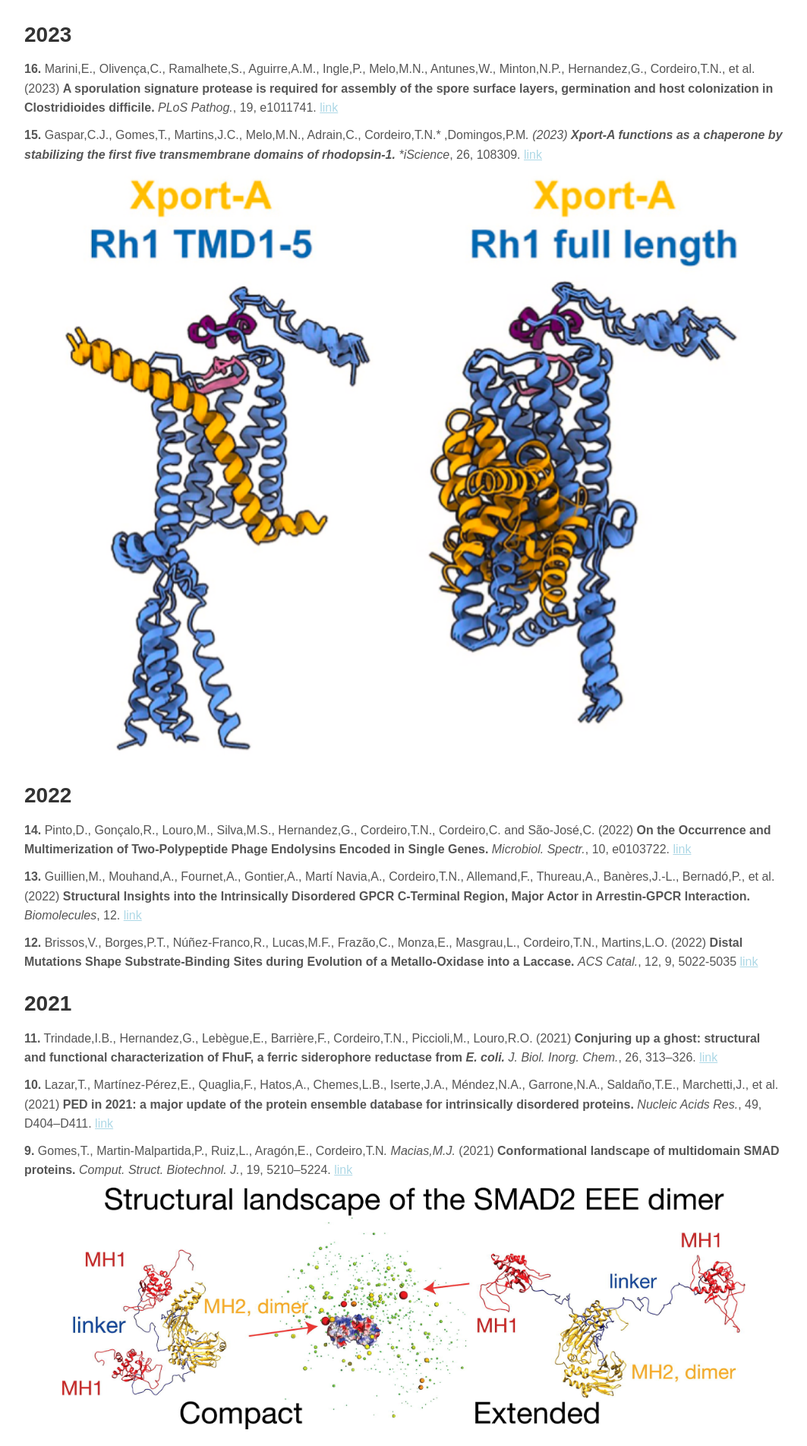
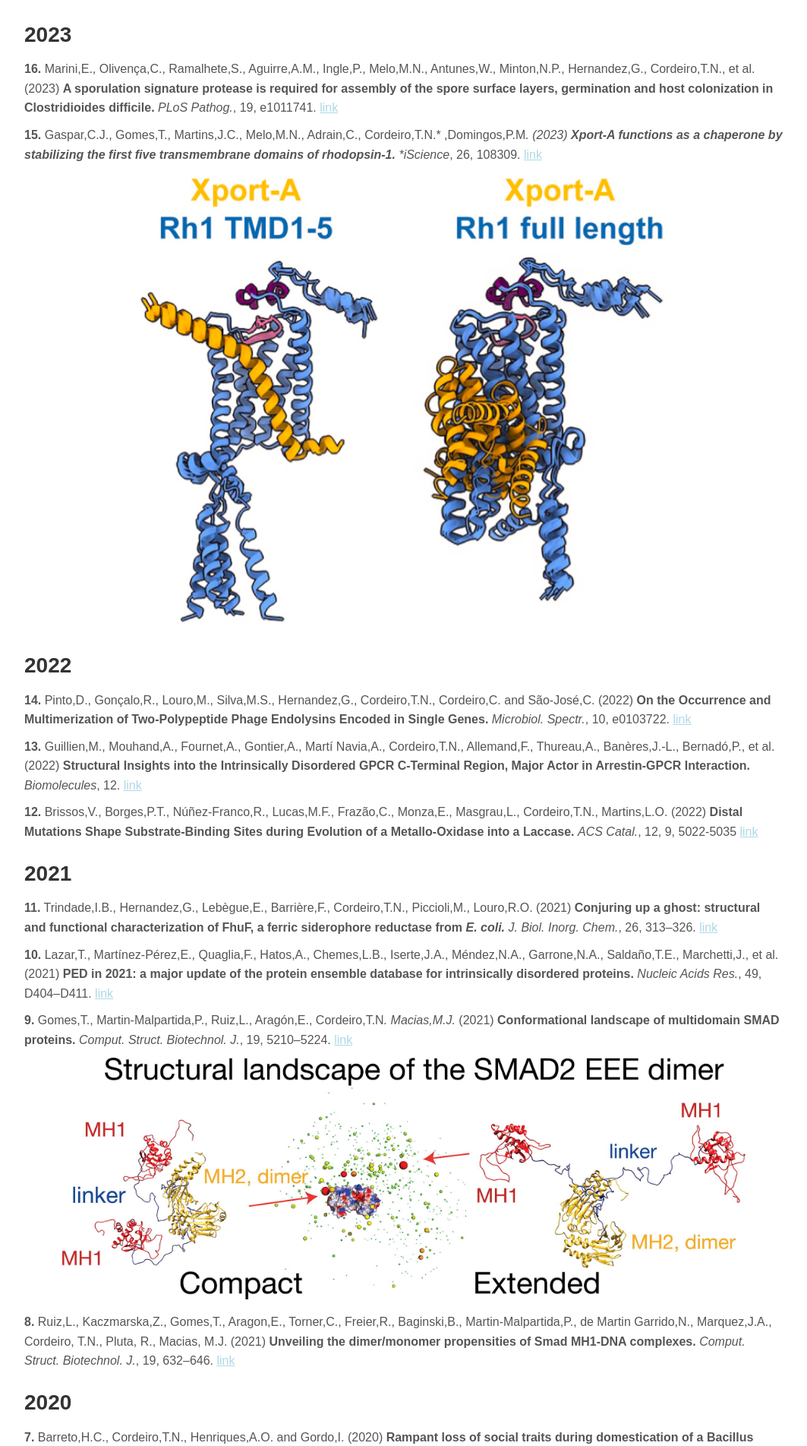
Before and after one commit to CordeiroLab/CordeiroLab.github.io, a Jekyll site: the page built from content/publications.md, in a window 1280 px wide. Shown: the part 2154-4057 px from the top of the page at 76% size, without its empty margins (108-1171 px from the left). Built offline with Jekyll 4.4.1, drawn with Linux system fonts in a browser that asks for light colours; our own code applies the rules of GitHub Pages for plain Markdown files.

Commit message:
Update publications.md

```diff
--- a/content/publications.md
+++ b/content/publications.md
@@ -32,7 +32,7 @@
 **15.** Gaspar,C.J., Gomes,T., Martins,J.C., Melo,M.N., Adrain,C., Cordeiro,T.N.* ,Domingos,P.M*. (2023) **Xport-A functions as a chaperone by stabilizing the first five transmembrane domains of rhodopsin-1.** *iScience*, 26, 108309. [link](https://doi.org/10.1016/j.isci.2023.108309)
 <p align="center">
   <a href="https://doi.org/10.1016/j.isci.2023.108309" >
-  <img src="/assets/images/thumbnail/pub15-thumbnail.png" alt="Xport-A" style="width: 90%; height: auto;" />
+  <img src="/assets/images/thumbnail/pub15-thumbnail.png" alt="Xport-A" style="width: 70%; height: auto;" />
   </a>
 </p>
 
@@ -63,7 +63,7 @@
 **6.** Borges,P.T., Brissos,V., Hernandez,G., Masgrau,L., Lucas,M.F., Monza,E., Frazão,C., Cordeiro,T.N. *, Martins,L.O. * (2020) **Methionine-Rich Loop of Multicopper Oxidase McoA Follows Open-to-Close Transitions with a Role in Enzyme Catalysis.** *ACS Catal.*, 10, 7162–7176. [link](https://doi.org/10.1021/acscatal.0c01623)
 <p align="center">
   <a href="https://doi.org/10.1021/acscatal.0c01623" >
-  <img src="/assets/images/thumbnail/pub6-thumbnail.png" alt="Met-loop" style="width: 80%; max-width: 100%; height: auto;" />
+  <img src="/assets/images/thumbnail/pub6-thumbnail.png" alt="Met-loop" style="width: 70%; max-width: 100%; height: auto;" />
   </a>
 </p>
 
@@ -99,6 +99,11 @@
 **8.** De Biasio,A., de Opakua,A.I., Mortuza,G.B., Molina,R., Cordeiro,T.N., Castillo,F., Villate,M., Merino,N., Delgado,S., Gil-Cartón,D., et al. (2015) **Structure of p15(PAF)-PCNA complex and implications for clamp sliding during DNA replication and repair.** *Nat. Commun.*, 6, 6439. [link](https://doi.org/10.1038/ncomms7439)
 
 **7.** Cordeiro,T.N., García,J., Bernadó,P., Millet,O., Pons,M. (2015) **A Three-protein Charge Zipper Stabilizes a Complex Modulating Bacterial Gene Silencing.** *J. Biol. Chem.*, 290, 21200–21212. [link](https://doi.org/10.1074/jbc.M114.630400)
+<p align="center">
+  <a href="https://doi.org/10.1074/jbc.M114.630400" >
+  <img src="/assets/images/thumbnail/cover_jbc.png" alt="charge zipper" style="width: 70%; max-width: 100%; height: auto;" />
+  </a>
+</p>
 
 **6.** De Biasio,A., Ibáñez de Opakua,A., Cordeiro,T.N., Villate,M., Merino,N., Sibille,N., Lelli,M., Diercks,T., Bernadó,P., Blanco,F.J. (2014) **p15PAF is an intrinsically disordered protein with nonrandom structural preferences at sites of interaction with other proteins.** *Biophys. J.*, 106, 865–874. <img src="/assets/images/icons/FOR_icon.png" alt="Faculty Opinions Recommendation" width="20" height="20">  [link](https://doi.org/10.1016/j.bpj.2013.12.046)
 
```
